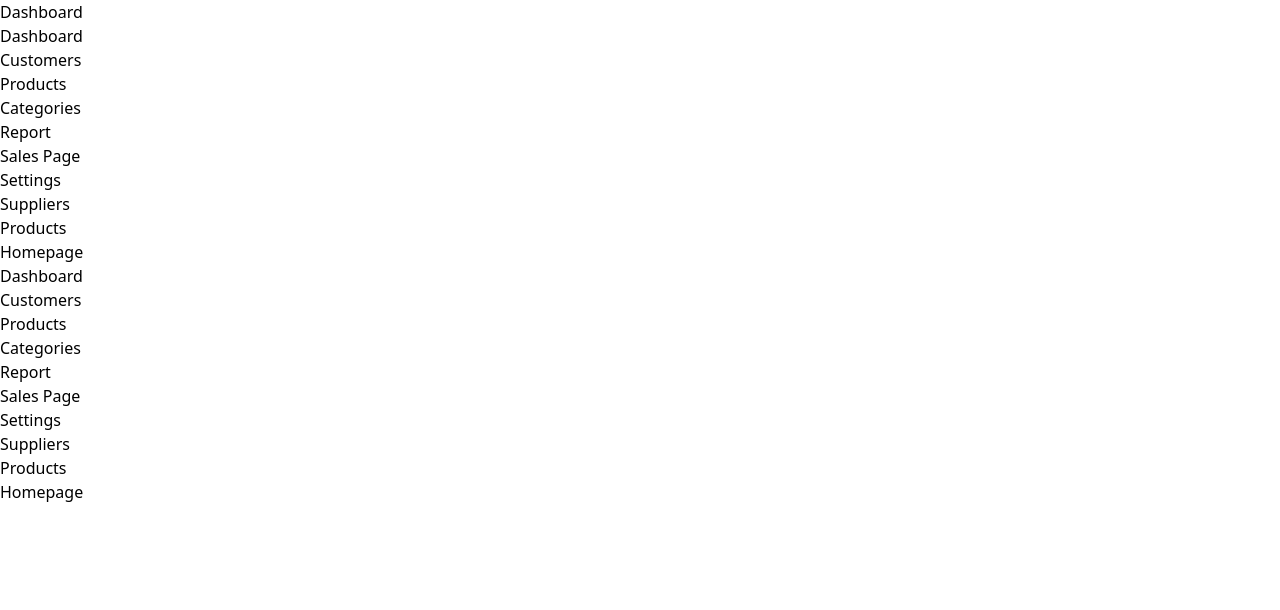
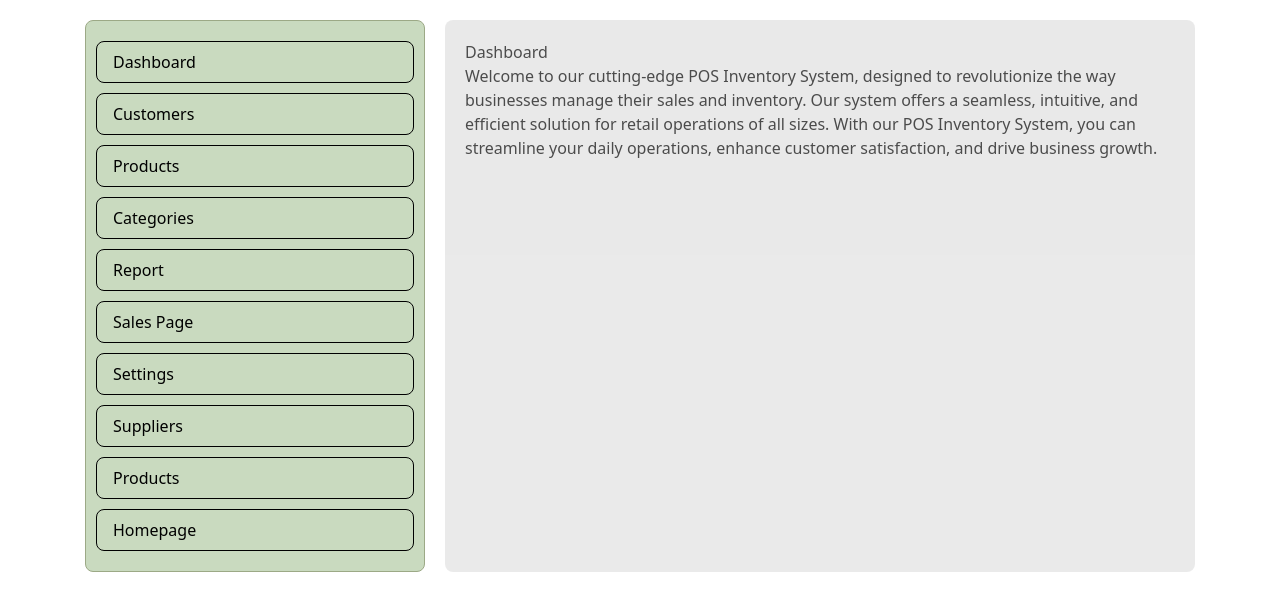
Before and after one commit to bibek-jaiswal045/pos-minor-project, a plain HTML site: page pages/dashboard.html in a window 1280 px wide. Drawn offline with nearby package versions, Linux system fonts and the light colour scheme.

Commit message:
updated the initial layout of backend in dashboard

```diff
--- a/frontend.css
+++ b/frontend.css
@@ -5,8 +5,10 @@
 }
 
 :root{
-    --border-color: #e1e1e1;
-    --primary-color: rgb(105, 105, 209);
+    --border-color: #9CA986;
+    --primary-color: #C9DABF;
+    --secondary-color: #808D7C;
+    --tertiary-color: #5F6F65;
     --body-color: #000;
     --text-hover-color: cyan;
 }
--- a/pages/dashboard.html
+++ b/pages/dashboard.html
@@ -9,25 +9,7 @@
 </head>
 <body>
     <div class="container">
-        <h1>Dashboard</h1>
-        <header>
-            <nav>
-                <ul>
-                    <li><a href="dashboard.html">Dashboard</a></li>
-                    <li><a href="customers.html">Customers</a></li>
-                    <li><a href="products.html">Products</a></li>
-                    <li><a href="categories.html">Categories</a></li>
-                    <li><a href="report.html">Report</a></li>
-                    <li><a href="salesPage.html">Sales Page</a></li>
-                    <li><a href="settings.html">Settings</a></li>
-                    <li><a href="suppliers.html">Suppliers</a></li>
-                    <li><a href="support.html">Products</a></li>
-                    <li><a href="index.html">Homepage</a></li>
-
-                </ul>
-            </nav>
-        </header>
-
+        <div class="wrapper">
             <aside>
                 <ul>
                     <li><a href="dashboard.html">Dashboard</a></li>
@@ -42,6 +24,14 @@
                         <li><a href="index.html">Homepage</a></li>
                 </ul>
             </aside>
+
+            <section class="content">
+                <h2>Dashboard</h2>
+                <p>Welcome to our cutting-edge POS Inventory System, designed to revolutionize the way businesses manage their sales and inventory. Our system offers a seamless, intuitive, and efficient solution for retail operations of all sizes. With our POS Inventory System, you can streamline your daily operations, enhance customer satisfaction, and drive business growth.</p>
+            </section>
+        </div>
+
+
     </div>
 
 
--- a/style.css
+++ b/style.css
@@ -3,3 +3,71 @@
     margin: 0;
     box-sizing: border-box;
 }
+
+:root{
+    --border-color: #9CA986;
+    --primary-color: #C9DABF;
+    --secondary-color: #808D7C;
+    --tertiary-color: #5F6F65;
+    --body-color: #000;
+    --text-hover-color: cyan;
+
+}
+
+a{
+    list-style: none;
+}
+
+.container{
+    max-width: 1140px;
+    padding: 0 15px;
+    margin: 0 auto;
+}
+
+.wrapper{
+    display: flex;
+    justify-content: space-between;
+    gap: 20px;
+    margin: 20px 0;
+}
+
+aside{
+    width: 340px;
+    background-color: var(--primary-color);
+    border: 1px solid var(--border-color);
+    padding: 10px;
+    border-radius: 8px;
+}
+
+aside ul li a{
+    width: 100%;
+    display: block;
+}
+
+aside ul li{
+    padding: 8px 16px;
+    border: 1px solid black;
+    border-radius: 8px;
+    margin: 10px 0;
+    cursor: pointer;
+}
+
+aside ul li:hover{
+    background-color: var(--tertiary-color);
+    /* opacity: 40%; */
+    color: #fff;
+    border-color: var(--tertiary-color);
+    transition: 0.3s ease-in-out;
+}
+
+.content{
+    padding: 20px;
+    border-radius: 8px;
+    max-width: 750px;
+    background-color: #e1e1e1;
+    opacity: 0.7;
+}
+
+p{
+    color: #000;
+}
```
Also changed, not shown: frontPages/index.html (+11 -0 lines). Lines whose indentation alone changed are shown as unchanged.
